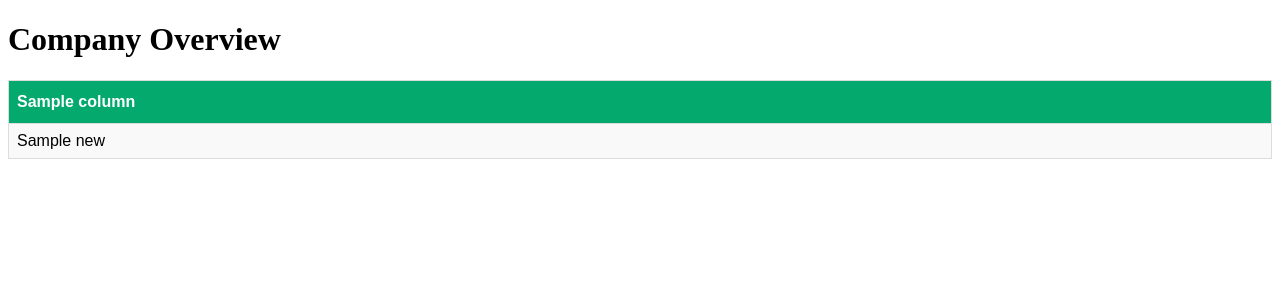
After one commit to GitHubCodeForLife/bot-stock, a Flask app: template app/templates/company_overview/index.html in a window 1280 px wide. The commit adds this page. Shown: the top 300 px of the page. Run offline with Flask 3, Linux system fonts and the light colour scheme; the template is opened without the code that fills it: most values are stand-ins (such as "Sample title", 1, 10 or a date in 2020).

Commit message:
refactor code base

```diff
--- /dev/null
+++ b/app/blueprints/__init__.py
@@ -0,0 +1,3 @@
+from .company_overview import company_bp
+from .job_scheduler import job_bp
+from .fb_webhook import fb_bp
--- /dev/null
+++ b/app/blueprints/company_overview/__init__.py
@@ -0,0 +1 @@
+from .routes import company_bp
--- /dev/null
+++ b/app/blueprints/fb_webhook/__init__.py
@@ -0,0 +1 @@
+from .routes import fb_bp
--- /dev/null
+++ b/app/blueprints/job_scheduler/__init__.py
@@ -0,0 +1 @@
+from .routes import job_bp
--- /dev/null
+++ b/app/static/css/common.css
@@ -0,0 +1,47 @@
+.table-list{
+    list-style-type: none;
+    padding: 0;
+}
+
+.table-item{
+    background-color: #f9f9f9;
+    margin-bottom: 10px;
+    padding: 10px;
+    border: 1px solid #ddd;
+    border-radius: 5px;
+}
+
+table {
+  font-family: Arial, Helvetica, sans-serif;
+  border-collapse: collapse;
+  width: 100%;
+}
+
+td, th {
+  border: 1px solid #ddd;
+  padding: 8px;
+}
+
+tr:nth-child(even){background-color: #f2f2f2;}
+
+tr:hover {background-color: #ddd;}
+
+th {
+  padding-top: 12px;
+  padding-bottom: 12px;
+  text-align: left;
+  background-color: #04AA6D;
+  color: white;
+}
+button {
+    background-color: #043baa;
+    color: white;
+    padding: 5px 10px;
+    border: none;
+    border-radius: 3px;
+    cursor: pointer;
+    margin-right: 5px;
+}
+.delete-btn {
+    background-color: #ff4d4d;
+}
--- /dev/null
+++ b/app/templates/company_overview/index.html
@@ -0,0 +1,34 @@
+<!DOCTYPE html>
+<html lang="en">
+<head>
+    <meta charset="UTF-8">
+    <meta name="viewport" content="width=device-width, initial-scale=1.0">
+    <title>Company Overview</title>
+    <!-- CSS -->
+    <link rel="stylesheet" href="{{ url_for('static', filename='css/common.css') }}">
+</head>
+<body>
+    <h1>Company Overview</h1>
+
+    <table class="table-list">
+        <thead>
+            <tr>
+                <!-- for each columns -->
+                {% for column in columns %}
+                    <th>{{ column }}</th>
+                {% endfor %}
+            </tr>
+        </thead>
+        <tbody>
+            {% for new in news %}
+                <tr class="table-item">
+                    {% for column in columns %}
+                        <td>{{ new[column] }}</td>
+                    {% endfor %}
+                </tr>
+            {% endfor %}
+        </tbody>
+    </table>
+
+</body>
+</html>
--- a/app/templates/jobs.html
+++ b/app/templates/job_scheduler/jobs.html
@@ -4,12 +4,12 @@
     <meta charset="UTF-8">
     <meta name="viewport" content="width=device-width, initial-scale=1.0">
     <title>Job List</title>
-    <link rel="stylesheet" href="{{ url_for('static', filename='css/jobs.css') }}">
+    <link rel="stylesheet" href="{{ url_for('static', filename='css/job_scheduler/jobs.css') }}">
 </head>
 <body>
     <h1>Scheduled Jobs</h1>
     <!-- reload all jobs -->
-    <form method="POST" action="{{ url_for('main.reload_jobs') }}">
+    <form method="POST" action="{{ url_for('main.jobs.reload_jobs') }}">
         <button type="submit">Reload All Jobs</button>
     </form>
     <br>
```
Also changed, not shown: app/blueprints/company_overview/company_service.py (added, +8 -0 lines), app/blueprints/company_overview/routes.py (added, +14 -0 lines), app/blueprints/fb_webhook/routes.py (added, +19 -0 lines), app/blueprints/job_scheduler/routes.py (added, +18 -0 lines), app/routes.py (+5 -29 lines), app/static/files/jobs.json (+1 -1 lines), database/export_db.sql (added, +64 -0 lines), app/static/css/job_scheduler/jobs.css (renamed from app/static/css/jobs.css), app/static/js/job_scheduler/jobs.js (added).
